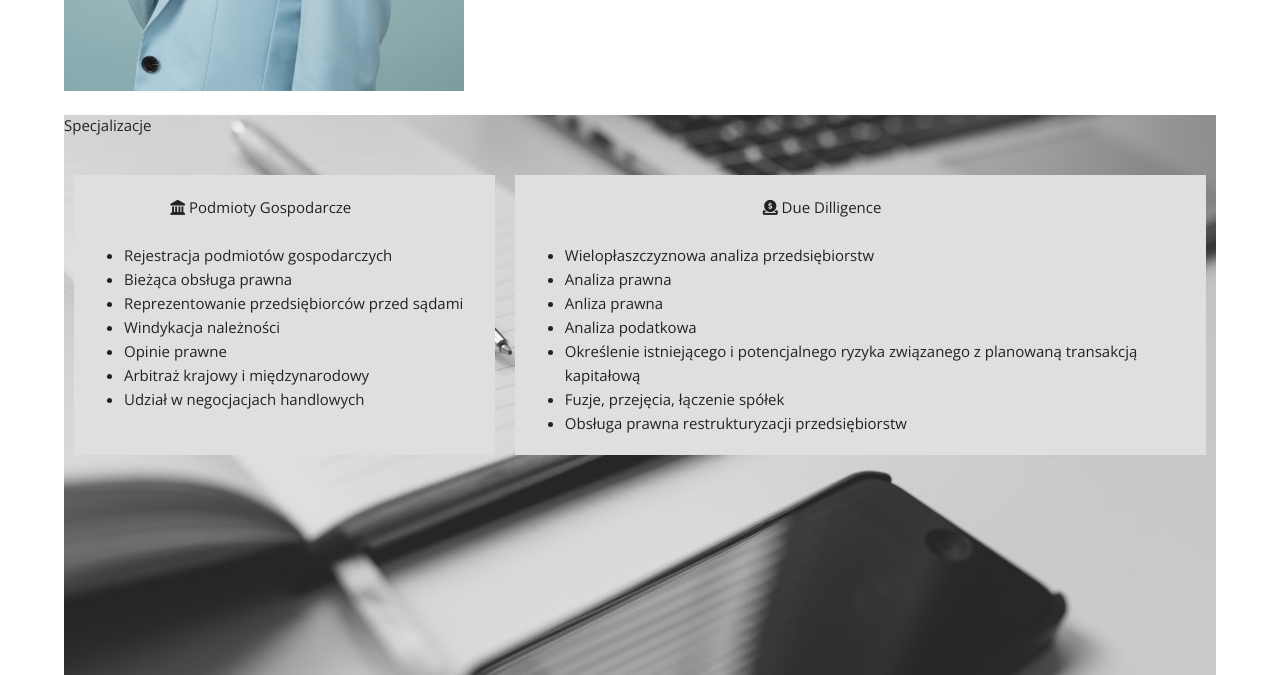
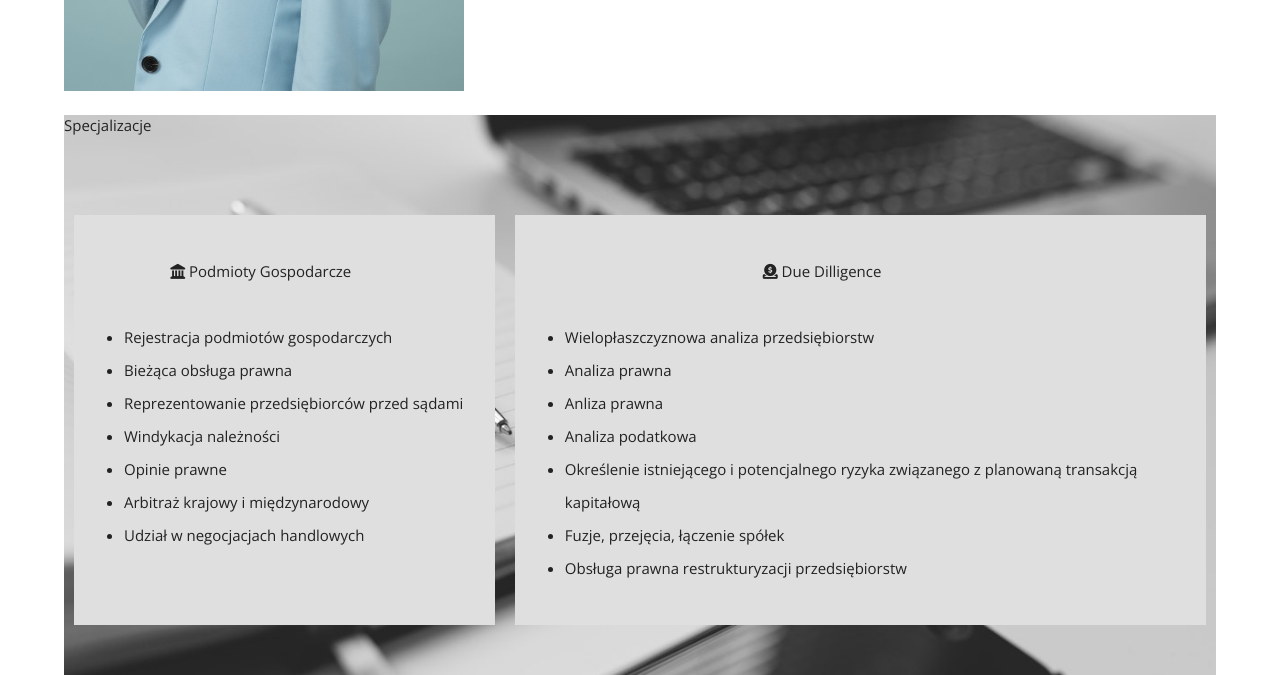
Before and after one commit to nnowakitlover/onepage, a React (Create React App) app: page / in a window 1280 px wide. Shown: the part 1320-1995 px from the top of the page. Built offline with nearby package versions, Linux system fonts and the light colour scheme.

Commit message:
Update specs - size text, line height

```diff
--- a/src/styles/Specs.css
+++ b/src/styles/Specs.css
@@ -1,6 +1,6 @@
 #specs{
     background-image: url('../img/specs.jpg');
-    height: 70vh;
+    height: 90vh;
     background-repeat: no-repeat;
     background-attachment: fixed;
     background-position: left;
@@ -10,13 +10,14 @@
 
 .specsBox{
     display: flex;
+    padding-top: 40px;
 }
 
 .specsList{
     background-color:#DFDFDF;
-    padding: 20px 20px;
+    padding: 40px 20px;
     margin: 40px 10px;
-    line-height: 1.6;
+    line-height: 2.2;
 }
 .dueDilligence{
     width: 60%;
```
